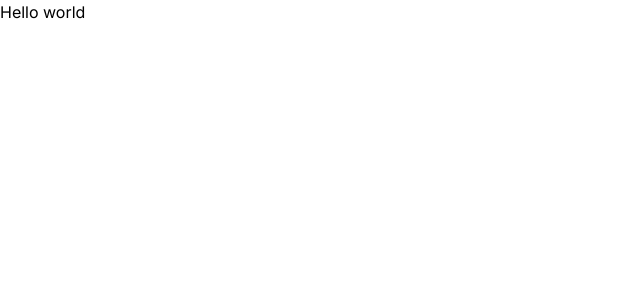
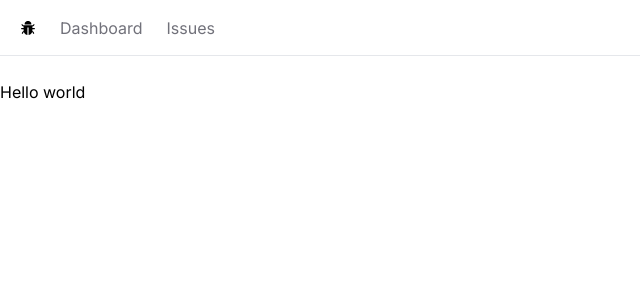
Before and after one commit to wuguojia/issue-tracker, a Next.js app: page / in a window 1280 px wide. Shown: the top 300 px of the page, without its empty margins (0-640 px from the left). Built offline with nearby package versions, Linux system fonts and the light colour scheme.

Commit message:
[CHG]: build the navbar

```diff
--- /dev/null
+++ b/app/NavBar.tsx
@@ -0,0 +1,24 @@
+import Link from "next/link";
+import {AiFillBug} from "react-icons/ai";
+
+const NavBar = () => {
+    const links = [
+        {link: '/', name: 'Dashboard'},
+        {link: '/issues', name: 'Issues'},
+    ]
+    return (
+        <nav className='flex space-x-6 border-b px-5 mb-6 h-14 items-center'>
+            <Link href='/'><AiFillBug/></Link>
+            <ul className='flex space-x-6'>
+                {links.map(({link, name}) =>
+                    <Link
+                        key={link}
+                        href={link}
+                        className='text-zinc-500 hover:text-zinc-800 transition-colors'
+                    >{name}</Link>)}
+            </ul>
+        </nav>
+    );
+};
+
+export default NavBar;
--- a/app/layout.tsx
+++ b/app/layout.tsx
@@ -1,7 +1,7 @@
 import type { Metadata } from 'next'
 import { Inter } from 'next/font/google'
 import './globals.css'
-
+import NavBar from "@/app/NavBar";
 const inter = Inter({ subsets: ['latin'] })
 
 export const metadata: Metadata = {
@@ -16,7 +16,12 @@
 }) {
   return (
     <html lang="en">
-      <body className={inter.className}>{children}</body>
+      <body className={inter.className}>
+      <NavBar />
+      <main>
+        {children}
+      </main>
+      </body>
     </html>
   )
 }
```
Also changed, not shown: package.json (+5 -4 lines), 1 other file (tests, documents, lock files or other folders).
